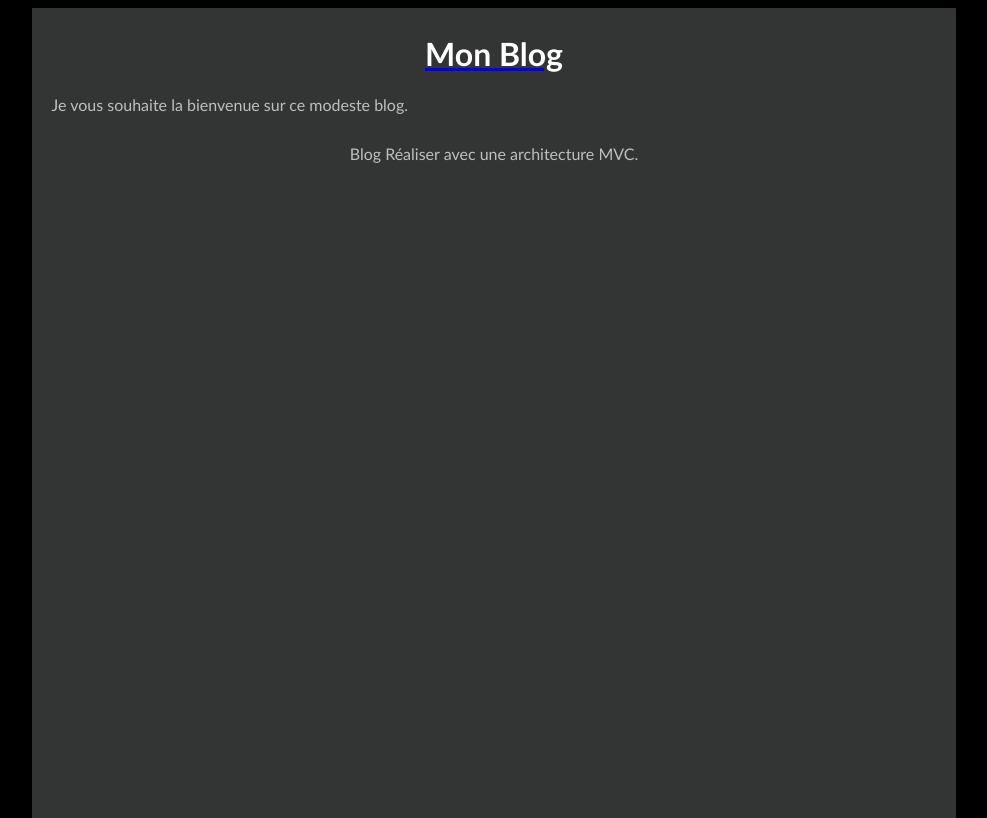
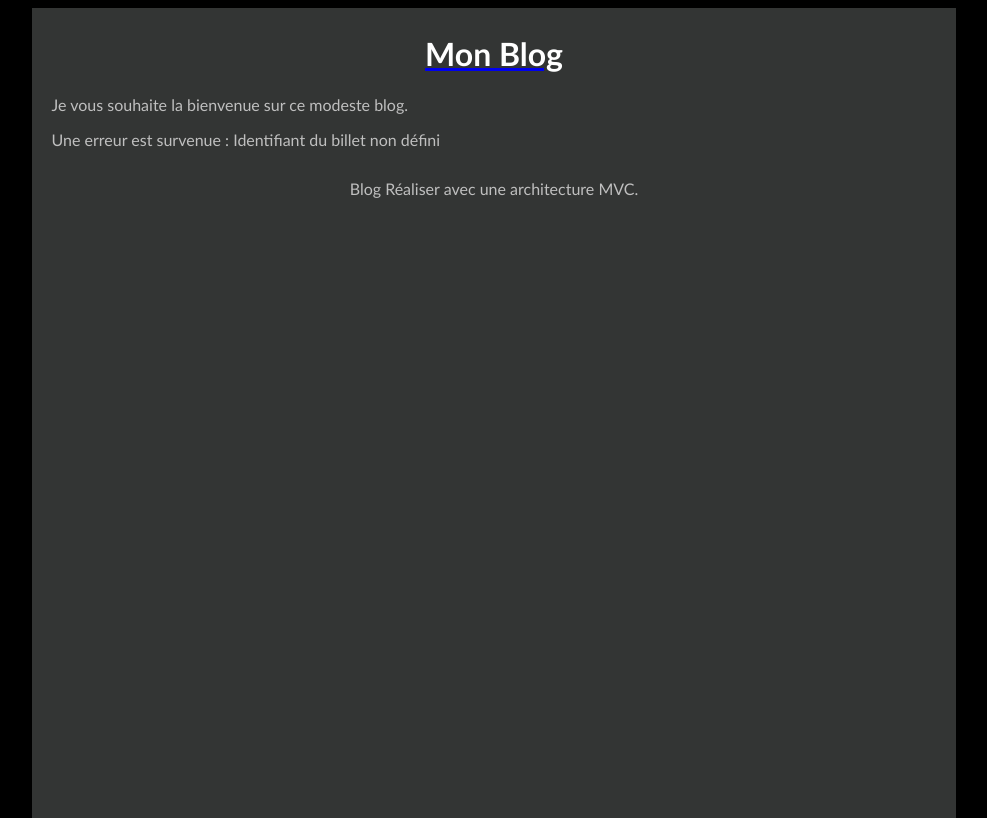
Before and after one commit to Fcoupe/Projet_3, a PHP site: page /index.php?action=billet in a window 1280 px wide. Shown: the whole page, without its empty margins (146-1133 px from the left). Run offline with PHP 8.4, Linux system fonts and the light colour scheme; data that the repository does not hold is empty.

Commit message:
Mise en place d'un controlleur frontal et suppresion billet.php

```diff
--- a/assets/css/style.css
+++ b/assets/css/style.css
@@ -32,3 +32,7 @@ h1 {
 #titreBlog, #piedBlog {
     text-align: center;
 }
+
+#titreReponses {
+    font-size : 100%;
+}
--- /dev/null
+++ b/controller/controller.php
@@ -0,0 +1,24 @@
+<?php
+
+require ('model/model.php');
+
+// Affiche la liste de tous les billets du blog
+function home()
+{
+	$billets = getBillets();
+	require ('view/view_index.php');
+}
+
+// Affiche les detalis sur un billet
+function billet($idBillet)
+{
+	$billet = getBillet($idBillet);
+	$commentaires = getComents($idBillet);
+	require ('view/view_Billet.php');
+}
+
+//Affichage des erreurs
+function error($msgError)
+{
+	require ('view/view_error.php');
+}
--- a/index.php
+++ b/index.php
@@ -1,16 +1,51 @@
 <?php
 
   // Accées au données
-require ('model/model.php');
+require ('controller/controller.php');
 
 try
 {
+	if(isset($_GET['action']))
+	{
+		if($_GET['action'] == 'billet')
+		{
+			if(isset($_GET['id']))
+			{
+				$idBillet = intval($_GET['id']);
 
-  $billets = getBillets();
-  require('view/view_index.php');// Affichage
+				if($idBillet != 0)
+				{
+					billet($idBillet);
+				}
+
+				else
+				{
+				throw new Exception("Identifiant de billet non valide");
+				}
+
+			}
+
+			else
+			{
+			throw new Exception("Identifiant du billet non défini");
+
+			}
+		}
+
+		else
+		{
+			throw new Exception("Action non valide");
+
+		}
+	}
+
+	else
+	{
+		home(); //Action par defaut
+	}
 }
+
 catch (Exception $e)
 {
-  $msgError = $e->getMessage();
-  require('view_error.php');
+	error($e->getMessage());
 }
--- a/model/model.php
+++ b/model/model.php
@@ -31,7 +31,7 @@ function getBillet($idBillet)
 	}
 }
 
-function getCommentaires($idBillet)
+function getComments($idBillet)
 {
 	$db = getDb();
 	$commentaires = $db->prepare('select COM_ID as id, COM_DATE as date_t,'
--- a/view/view_billet.php
+++ b/view/view_billet.php
@@ -20,4 +20,4 @@
 	<?php endforeach; ?>
 	<?php $content = ob_get_clean(); ?>
 
-	<?php require ('view/temp.php')
+	<?php require ('../view/temp.php')
--- a/view/view_index.php
+++ b/view/view_index.php
@@ -4,7 +4,9 @@
 <?php foreach ($billets as $billet): ?>
 	<article>
 		<header>
+			<a href="<?= "index.php?action=billet&id=" . $billet['id'] ?>">
 			<h1 class="titreBillet"><?= $billet['title'] ?></h1>
+			</a>
 			<time><?= $billet['date_t'] ?></time>
 		</header>
 		<p><?= $billet['content'] ?></p>
```
Also changed, not shown: controller/billet.php (deleted, +0 -33 lines).
